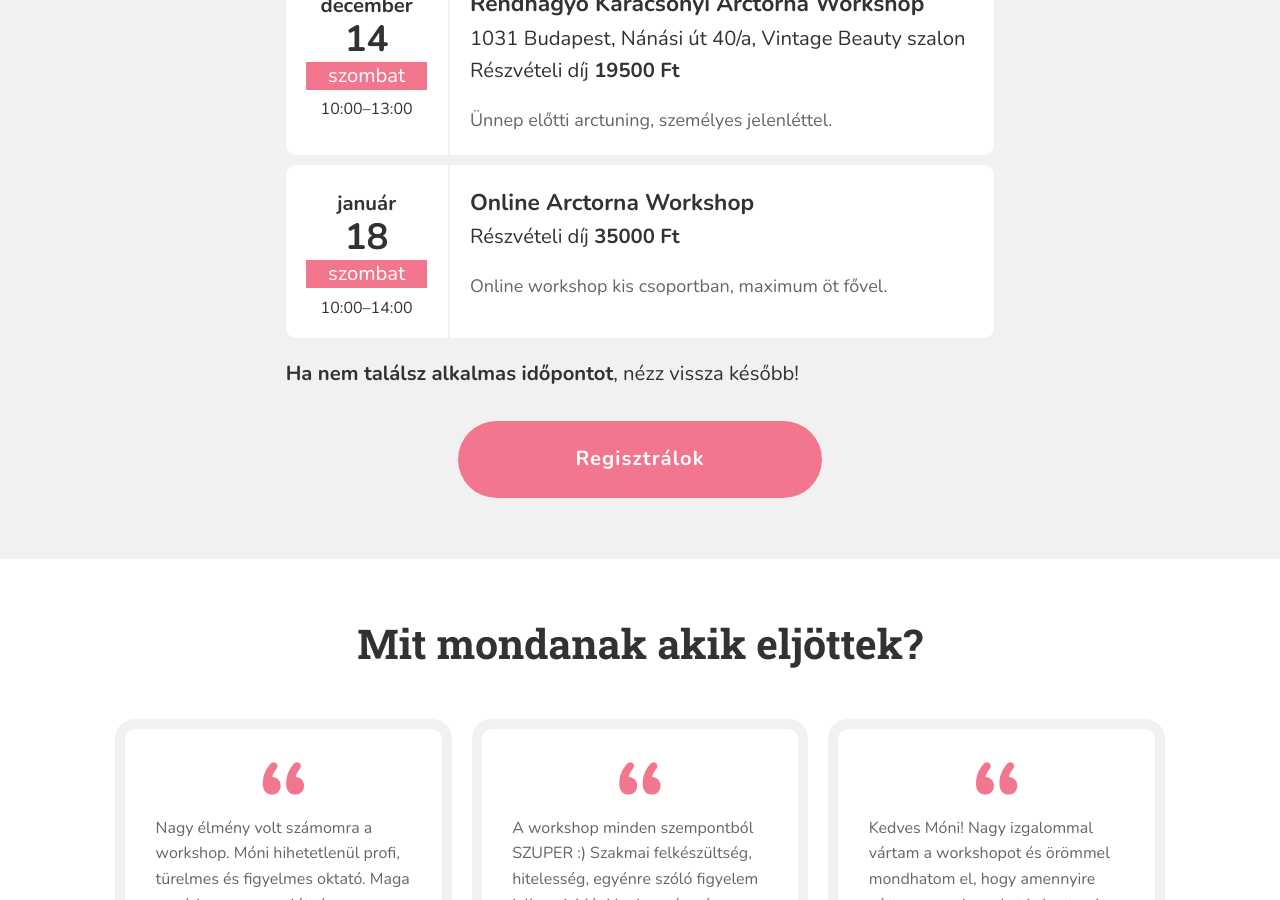
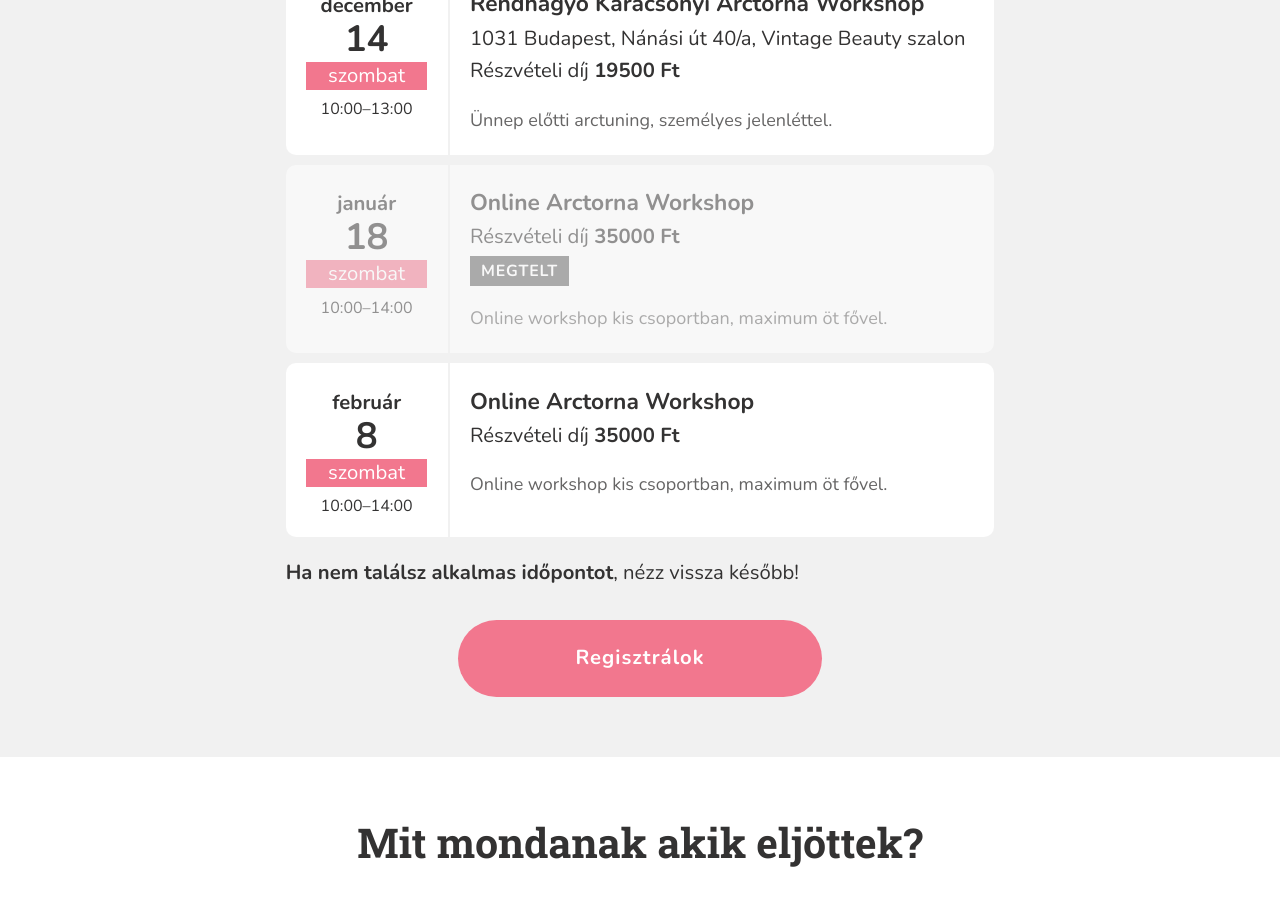
Before and after one commit to monikamudra/arctorna, a Jekyll site: the page built from workshop.md, in a window 1280 px wide and 900 px high, scrolled down 2287 px. Built offline with Jekyll 4.4.1, drawn with Linux system fonts in a browser that asks for light colours.

Commit message:
Update workshop event

```diff
--- a/_data/workshop.yaml
+++ b/_data/workshop.yaml
@@ -57,4 +57,13 @@
     description: >-
       Online workshop kis csoportban, maximum öt fővel.
     price: 35000
+    full: true
+
+  - date: 2025-2-8-T10:00
+    start: "10:00"
+    end: "14:00"
+    title: Online Arctorna Workshop
+    description: >-
+      Online workshop kis csoportban, maximum öt fővel.
+    price: 35000
     full: false
```
